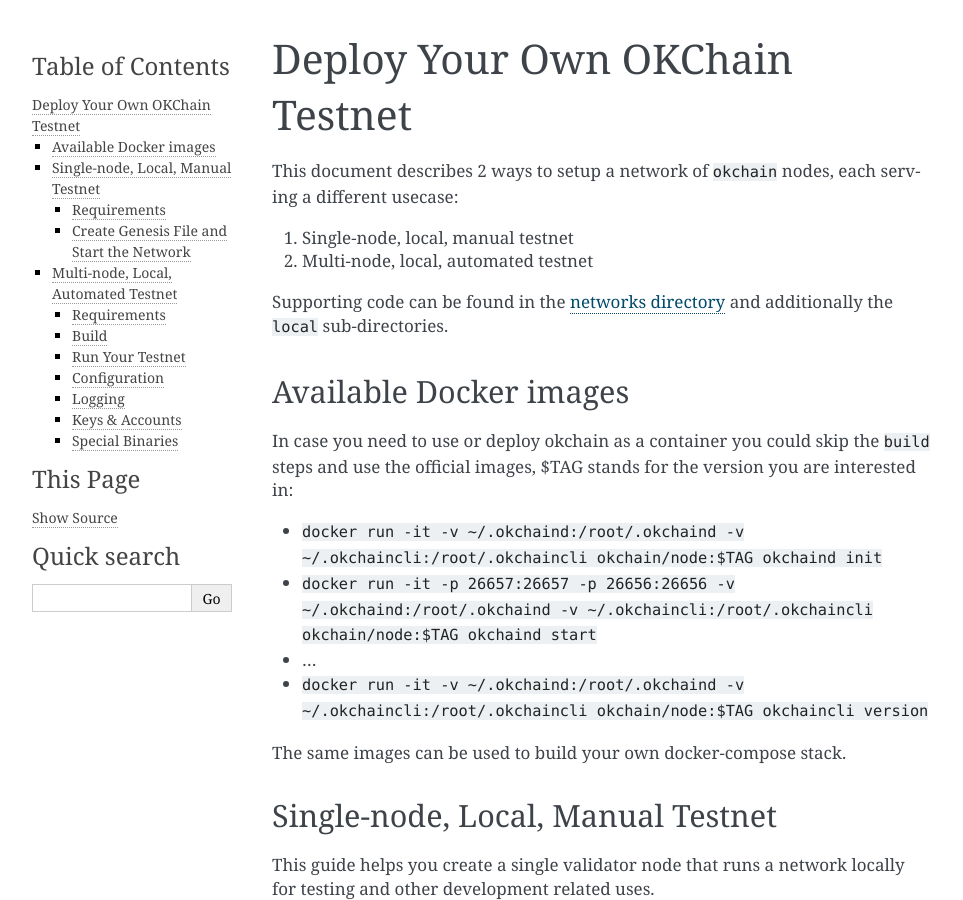
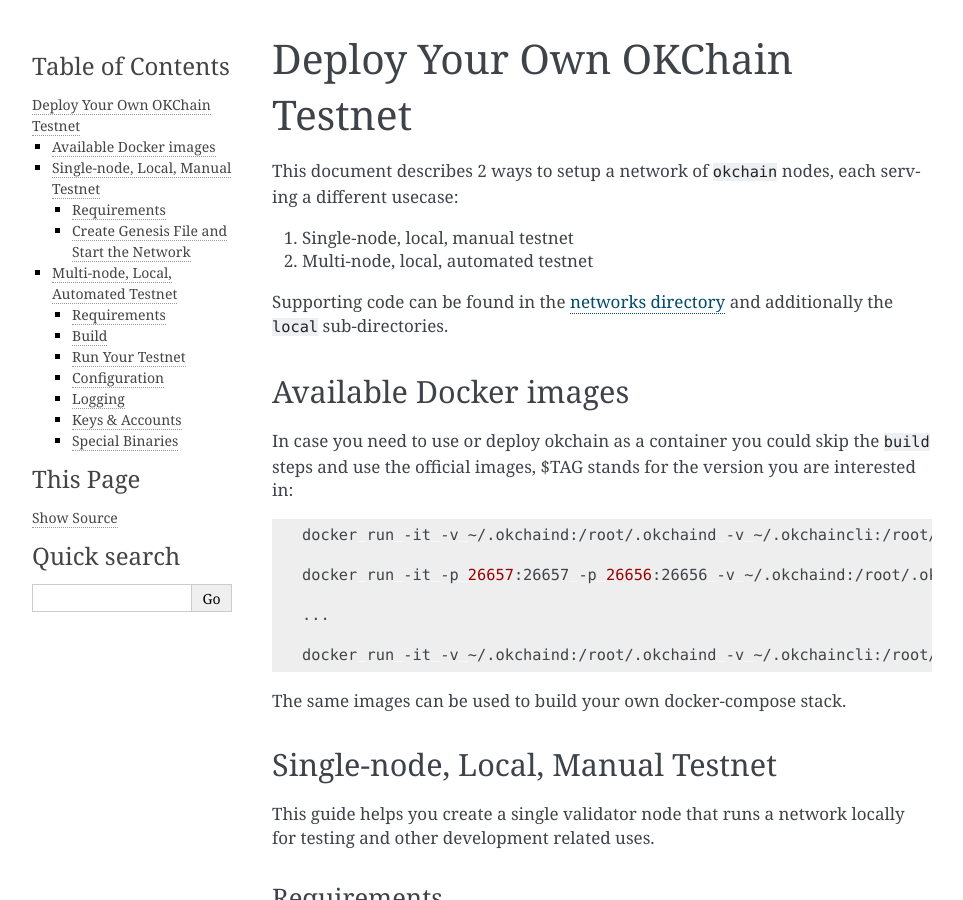
Before and after one commit to okblockchainlab/devdocs, a Sphinx documentation site: the page built from docs/getting-start/deploy-you-own-okchain-testnet.md, in a window 1280 px wide and 900 px high. Shown: the whole window, without its empty margins (148-1111 px from the left). Built offline with Sphinx 7.4.7, drawn with Linux system fonts in a browser that asks for light colours; pages that are not in the unit, such as notebooks, are missing from menus.

Commit message:
update deploy-you-own-okchain-testnet.md

````diff
--- a/docs/getting-start/deploy-you-own-okchain-testnet.md
+++ b/docs/getting-start/deploy-you-own-okchain-testnet.md
@@ -15,10 +15,15 @@
 
 In case you need to use or deploy okchain as a container you could skip the `build` steps and use the official images, \$TAG stands for the version you are interested in:
 
-- `docker run -it -v ~/.okchaind:/root/.okchaind -v ~/.okchaincli:/root/.okchaincli okchain/node:$TAG okchaind init`
-- `docker run -it -p 26657:26657 -p 26656:26656 -v ~/.okchaind:/root/.okchaind -v ~/.okchaincli:/root/.okchaincli okchain/node:$TAG okchaind start`
-- ...
-- `docker run -it -v ~/.okchaind:/root/.okchaind -v ~/.okchaincli:/root/.okchaincli okchain/node:$TAG okchaincli version`
+```bash
+docker run -it -v ~/.okchaind:/root/.okchaind -v ~/.okchaincli:/root/.okchaincli okchain/node:$TAG okchaind init
+
+docker run -it -p 26657:26657 -p 26656:26656 -v ~/.okchaind:/root/.okchaind -v ~/.okchaincli:/root/.okchaincli okchain/node:$TAG okchaind start
+
+...
+
+docker run -it -v ~/.okchaind:/root/.okchaind -v ~/.okchaincli:/root/.okchaincli okchain/node:$TAG okchaincli version
+```
 
 The same images can be used to build your own docker-compose stack.
 
````
